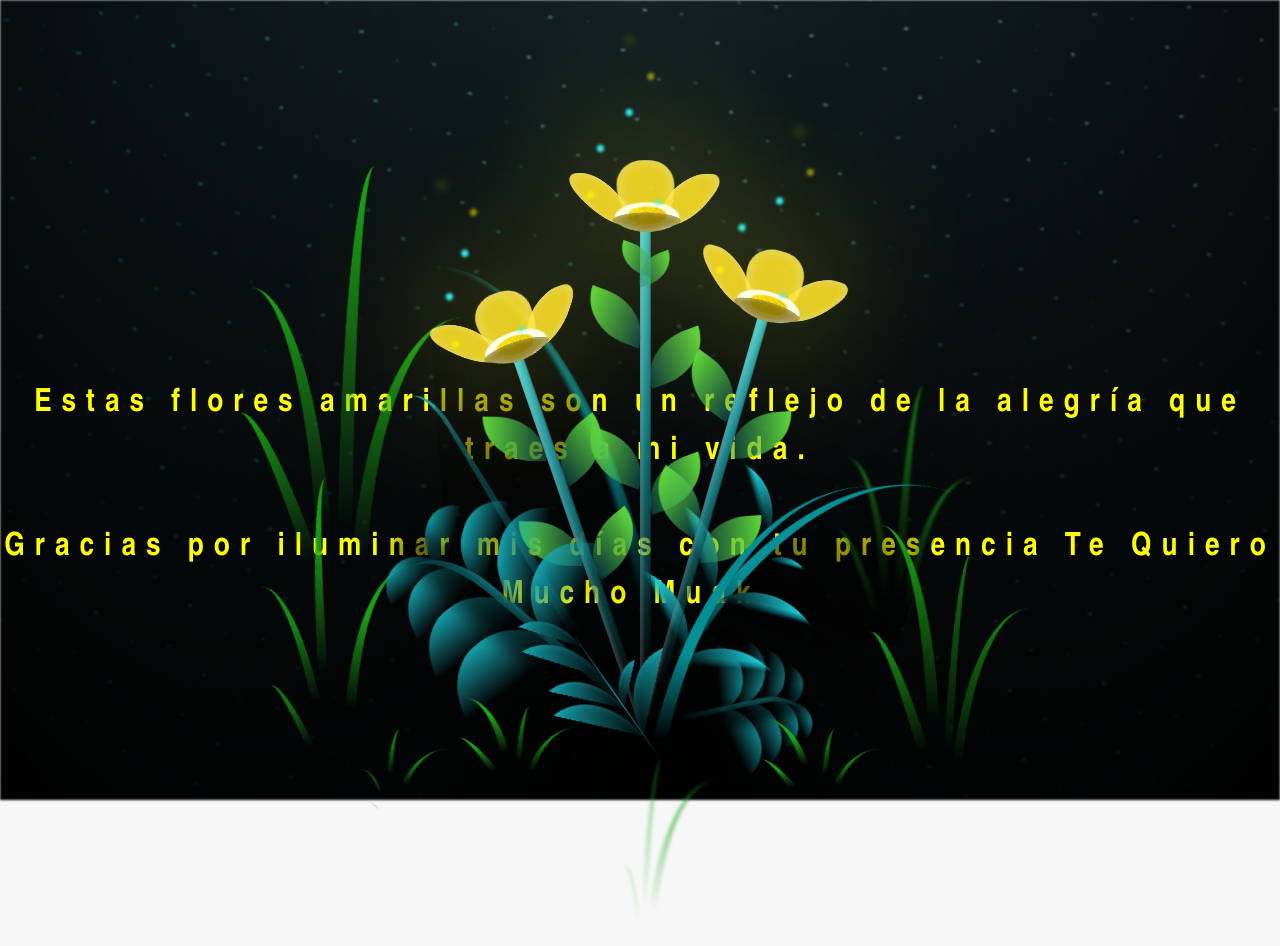
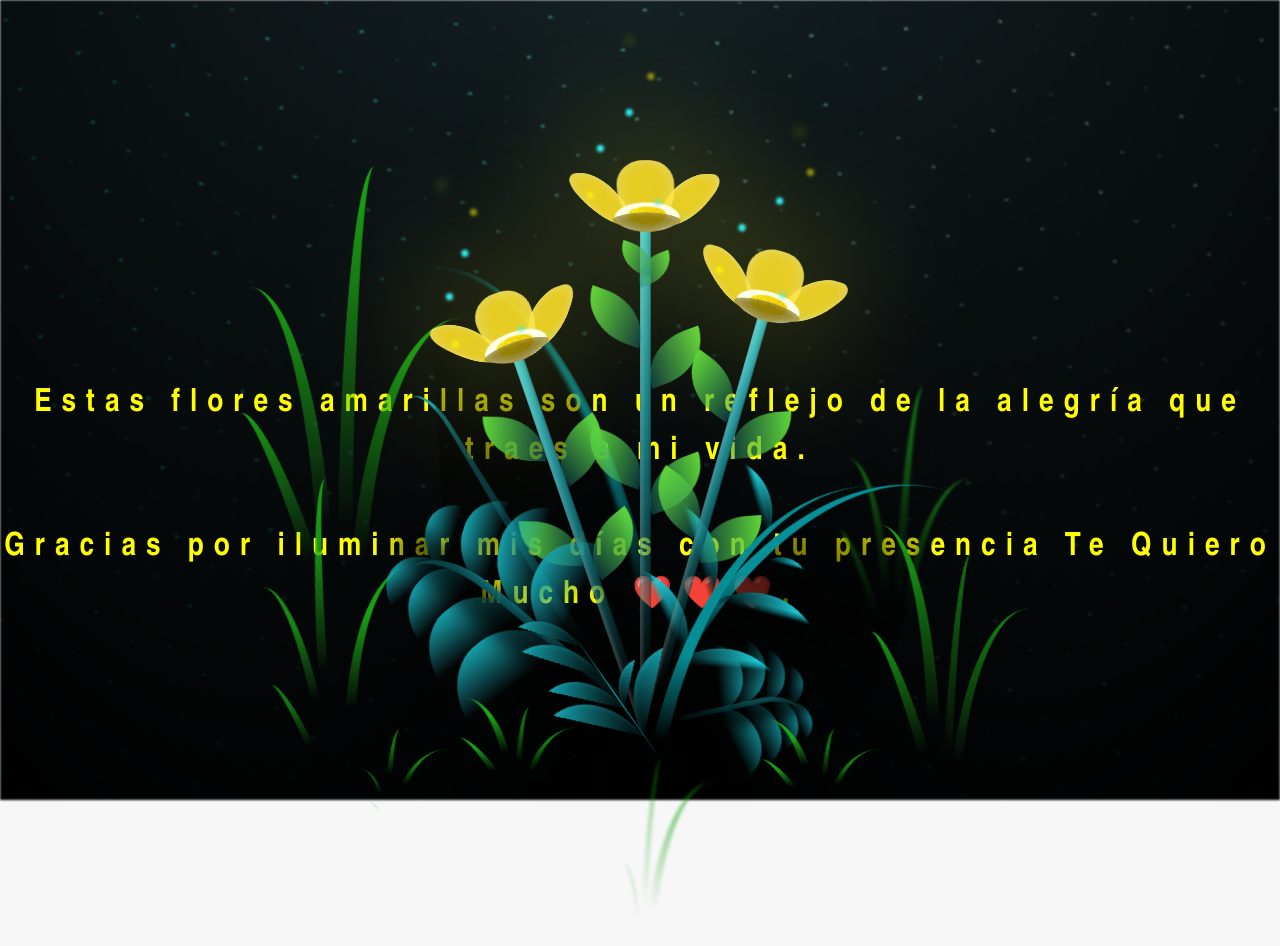
Before and after one commit to BaidalD/ASSTRID, a plain HTML site: page flower.html in a window 1280 px wide. Drawn offline with Linux system fonts and the light colour scheme.

Commit message:
Update flower.html

```diff
--- a/flower.html
+++ b/flower.html
@@ -14,7 +14,7 @@
 
     </div>
     <h1 class="titulo">Estas flores amarillas son un reflejo de la alegría que traes a mi vida. <br> <br>
-      Gracias por iluminar mis días con tu presencia Te Quiero Mucho Muak.</h1>
+      Gracias por iluminar mis días con tu presencia Te Quiero Mucho ❤️❤️❤️.</h1>
 
     <div class="night"></div>
     <div class="flowers">
```
